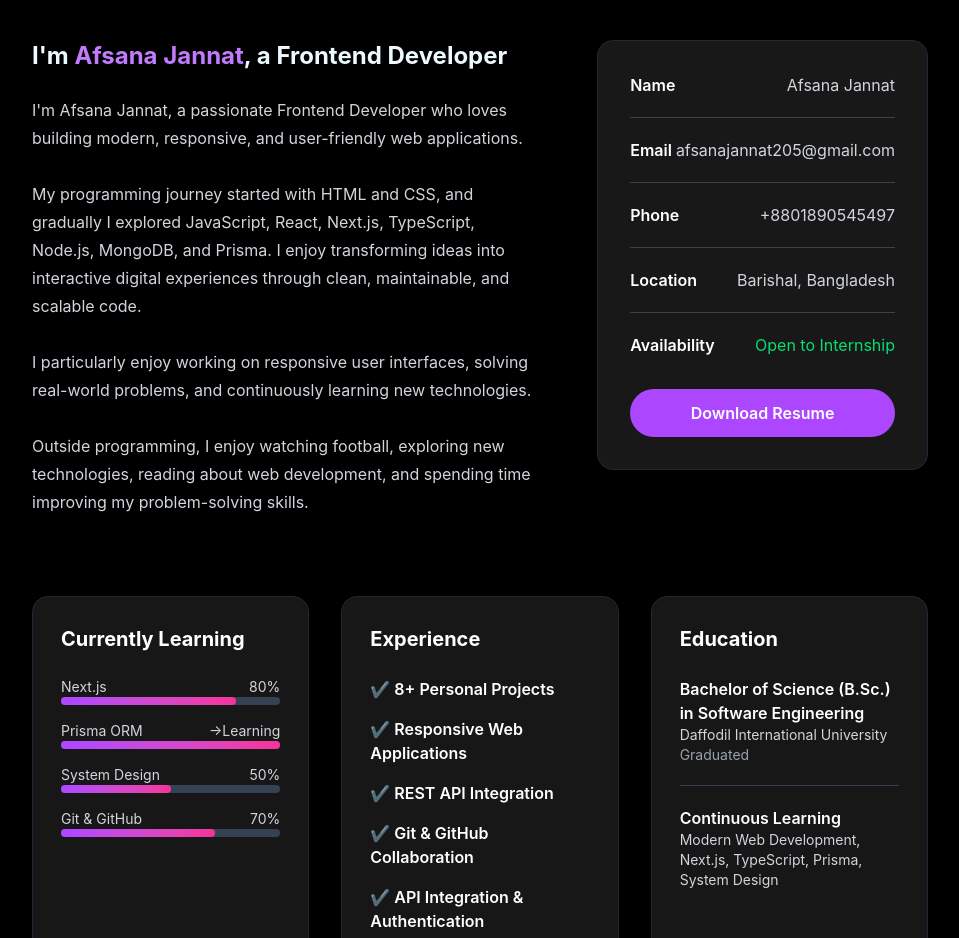
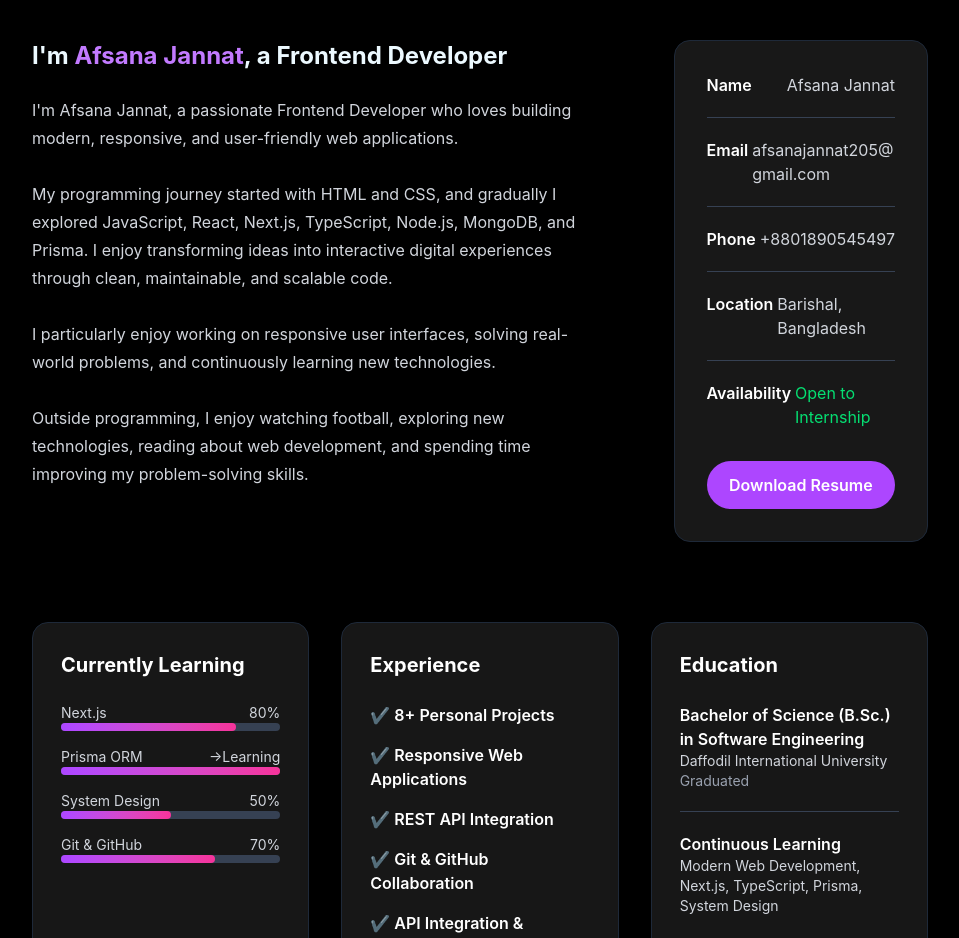
Before and after one commit to Afsana-Jannat/afsana-jannat-portfolio, a React (Vite) app: page / in a window 1280 px wide. Shown: the part 1020-1958 px from the top of the page, without its empty margins (288-1247 px from the left). Built offline with nearby package versions, Linux system fonts and the light colour scheme.

Commit message:
small changes

```diff
--- a/src/components/AboutMe/AboutMe.jsx
+++ b/src/components/AboutMe/AboutMe.jsx
@@ -76,7 +76,7 @@ const AboutMe = () => {
 
                         <div className="flex flex-col sm:flex-row sm:justify-between gap-1">
                             <span className="font-semibold text-white">Email</span>
-                            <span>afsanajannat205@gmail.com</span>
+                            <span className='break-all text-left'>afsanajannat205@gmail.com</span>
                         </div>
 
                         <hr className="border-gray-700" />
```
